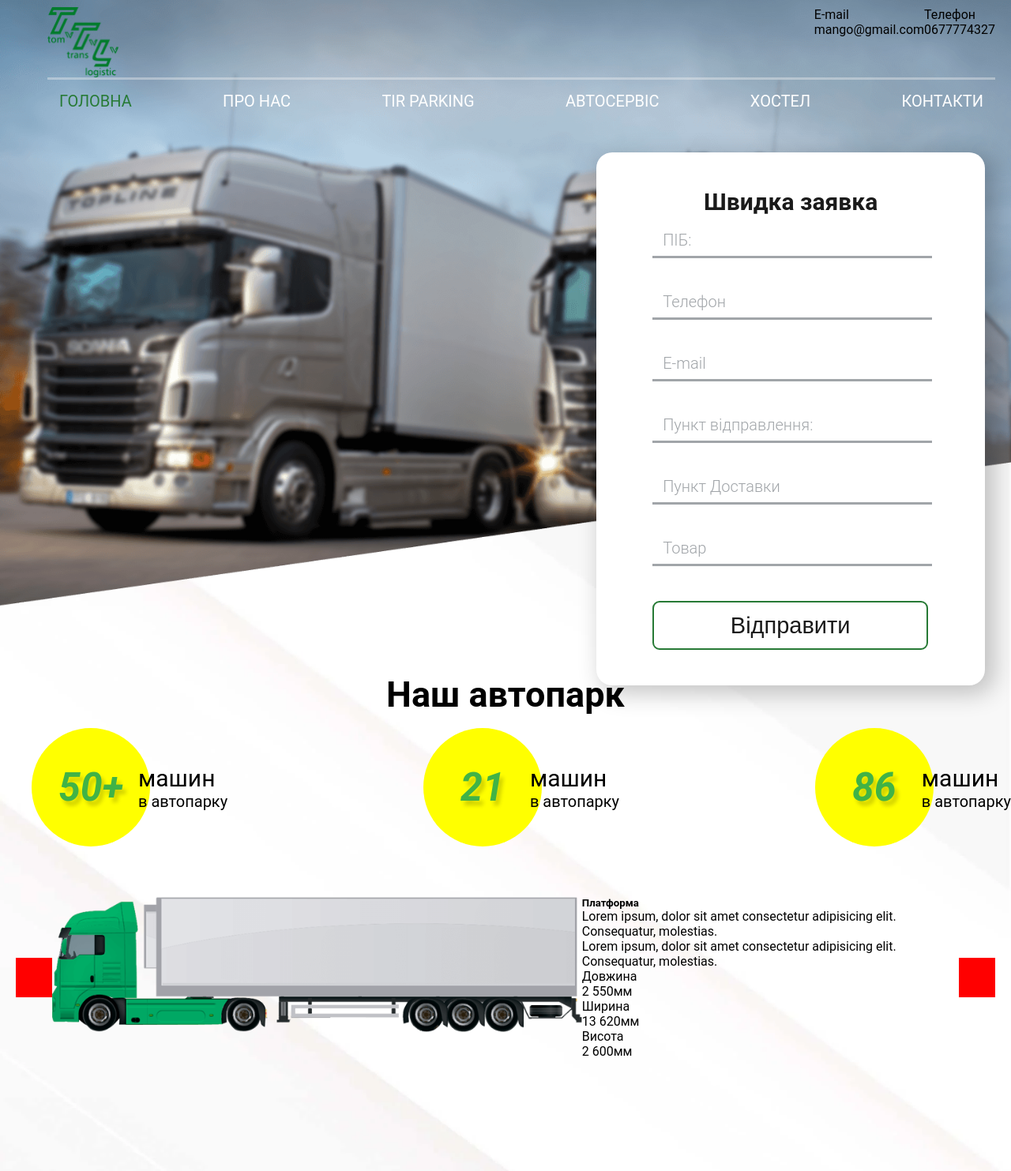
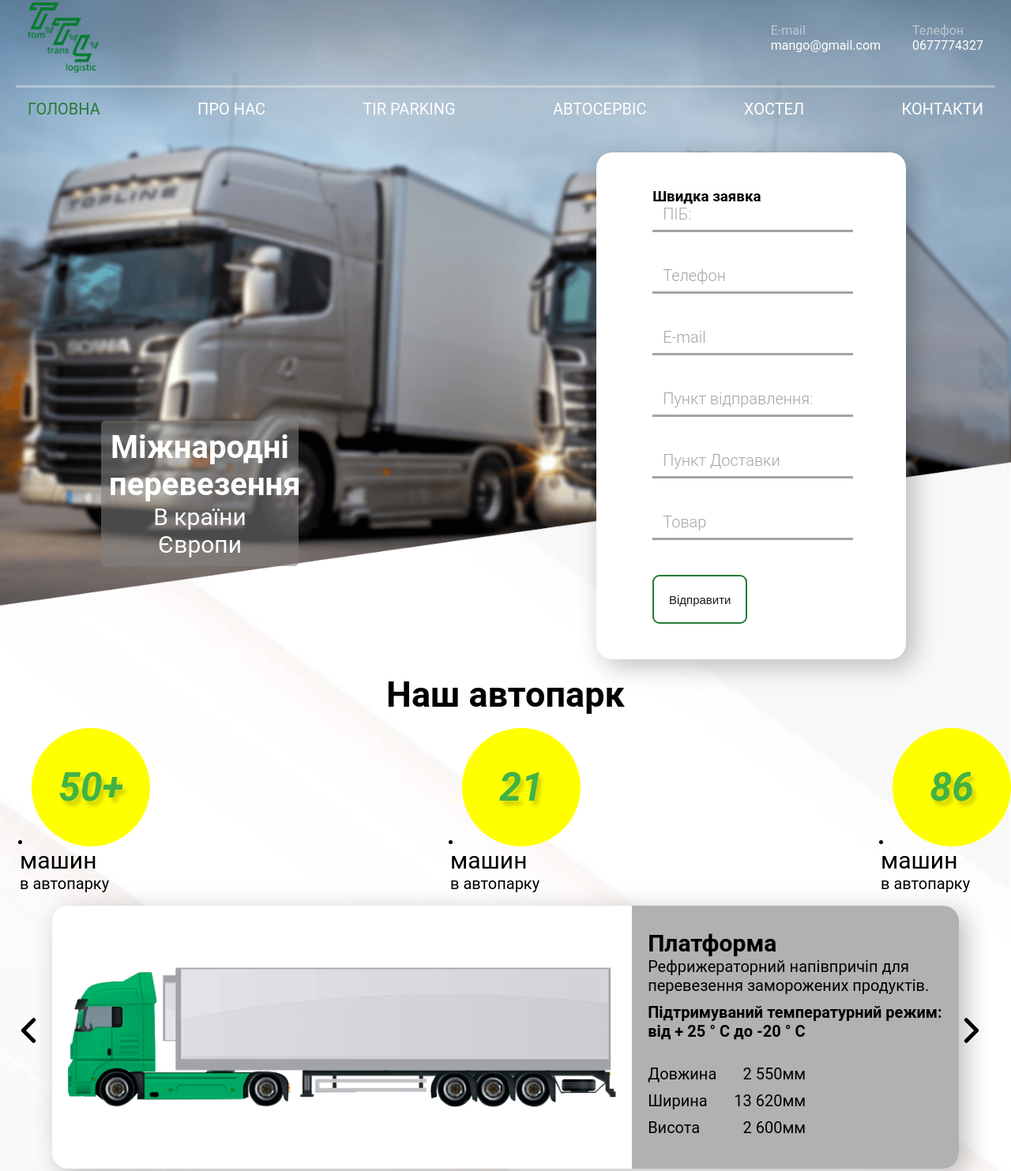
Before and after one commit to Sa-Vo/tomtrans-logistic, a React app: page / in a window 1280 px wide. Shown: the part 7-1490 px from the top of the page at 79% size. Built offline with nearby package versions, Linux system fonts and the light colour scheme.

Commit message:
add new slider

```diff
--- a/src/base.css
+++ b/src/base.css
@@ -34,47 +34,3 @@ h6 {
 p {
     margin: 0;
 }
-
-.wrapper {
-    display: flex;
-    align-items: center;
-    max-width: 1240px;
-    width: 100%;
-    min-height: 300px;
-    /* position: absolute; */
-    top: 50%;
-    left: 50%;
-    /* transform: translate(-50%, -50%); */
-    margin: auto;
-    padding: 0 20px;
-}
-.app {
-    width: 100%;
-    display: flex;
-    overflow: hidden;
-}
-.card {
-    min-width: 100%;
-    overflow: hidden;
-    display: flex;
-}
-.card img {
-    width: 100%;
-    height: auto;
-    display: block;
-    object-fit: cover;
-}
-
-.prev,
-.next {
-    cursor: pointer;
-    width: 50px;
-    height: 50px;
-    background-color: red;
-}
-.prev {
-    left: 0;
-}
-.next {
-    right: 0;
-}
--- a/src/components/Appbar/Menu.js
+++ b/src/components/Appbar/Menu.js
@@ -7,6 +7,7 @@ import {
     NavItem,
     NavItemBox,
     NavContactBox,
+    NavContactBoxItem,
     LogoBox,
     activeStyle,
 } from './MenuStyled';
@@ -22,14 +23,14 @@ const RightNav = ({ open }) => {
                     </LogoBox>
 
                     <NavContactBox>
-                        <div>
+                        <NavContactBoxItem>
                             <p>E-mail</p>
                             <p>mango@gmail.com</p>
-                        </div>
-                        <div>
+                        </NavContactBoxItem>
+                        <NavContactBoxItem>
                             <p>Телефон</p>
                             <p>0677774327</p>
-                        </div>
+                        </NavContactBoxItem>
                     </NavContactBox>
                 </NavTop>
                 <NavItemBox>
@@ -37,7 +38,7 @@ const RightNav = ({ open }) => {
                         <NavLink
                             to={routes.home}
                             exact
-                            activeStyle={{ color: `${activeStyle}`}}
+                            activeStyle={{ color: `${activeStyle}` }}
                         >
                             Головна
                         </NavLink>
--- a/src/components/Appbar/MenuStyled.js
+++ b/src/components/Appbar/MenuStyled.js
@@ -3,10 +3,11 @@ import * as palette from '../../utils/VariablesStyled';
 
 export const activeStyle = '#277a35';
 
-export const NavMenu = styled.ul`
+export const NavMenu = styled.div`
     list-style: none;
     display: flex;
     flex-direction: column;
+    padding-top: 1rem;
     /* flex-flow: row nowrap; */
 
     @media (max-width: 768px) {
@@ -27,15 +28,32 @@ export const NavMenu = styled.ul`
 export const NavTop = styled.section`
     display: flex;
     justify-content: space-between;
+    align-items: center;
+    padding: 0 1.5rem;
 `;
 
 export const LogoBox = styled.div`
     width: 9rem;
 `;
 
-export const NavContactBox = styled.article`
+export const NavContactBox = styled.ul`
+    padding: 0;
+    list-style: none;
     display: flex;
     justify-content: space-between;
+`;
+
+export const NavContactBoxItem = styled.li`
+    margin-right: 4rem;
+    p {
+        color: white;
+        &:nth-child(1) {
+            color: rgba(255, 255, 255, 0.5);
+        }
+    }
+    &:last-child {
+        margin: 0;
+    }
 `;
 
 export const NavItemBox = styled.ul`
--- a/src/components/Appbar/Navigation.js
+++ b/src/components/Appbar/Navigation.js
@@ -1,15 +1,31 @@
 import React from 'react';
 import styled from 'styled-components';
 import Burger from './Burger';
+import imgLogoPath from '../../assets/Logo.png';
 
 const Nav = styled.nav`
     height: auto;
     padding: 0 20px;
 `;
+const NavLogoBox = styled.div`
+    display: none;
+
+    @media (max-width: 768px) {
+        display: block;
+    }
+
+    img {
+        padding-top: 10px;
+        width: 70px;
+    }
+`;
 
 const Navigation = () => {
     return (
         <Nav>
+            <NavLogoBox>
+                <img src={imgLogoPath} alt="Logo" />
+            </NavLogoBox>
             <Burger />
         </Nav>
     );
--- a/src/components/CarPark/CarParkStyled.js
+++ b/src/components/CarPark/CarParkStyled.js
@@ -7,7 +7,7 @@ export const BoxInfoCar = styled.ul`
 `;
 
 export const BoxInfoCarItem = styled.li`
-    display: flex;
+    /* display: flex; */
     align-items: center;
 `;
 
--- a/src/components/FormOrder/FormOrder.js
+++ b/src/components/FormOrder/FormOrder.js
@@ -1,7 +1,15 @@
 import React from 'react';
-import { Form, InputBox, ButtonForm } from './FormOrderStyled';
+import { HeaderText, Form, InputBox, ButtonForm } from './FormOrderStyled';
 const FormOrder = () => (
     <>
+        <HeaderText>
+            <div>
+                <h2>
+                    Міжнародні <br /> перевезення
+                </h2>
+                <p>В країни Європи</p>
+            </div>
+        </HeaderText>
         <Form name="contact" method="post">
             <h3>Швидка заявка</h3>
             <input type="hidden" name="form-name" value="contact" />
--- a/src/components/FormOrder/FormOrderStyled.js
+++ b/src/components/FormOrder/FormOrderStyled.js
@@ -1,5 +1,41 @@
 import styled from 'styled-components';
 import * as palette from '../../utils/VariablesStyled';
+
+export const HeaderText = styled.div`
+    padding-top: 30rem;
+    width: 25rem;
+    margin: 0 auto;
+    text-align: center;
+
+    div {
+        padding: 1rem;
+        z-index: 9;
+        border-radius: 5px;
+        color: white;
+        background-color: #80808090;
+    }
+    @media (min-width: 425px) and (max-width: 1023px) {
+        width: 30rem;
+        h2 {
+            font-size: 4rem;
+        }
+        p {
+            font-size: 3rem;
+        }
+    }
+
+    @media ${palette.device.laptop} {
+        position: absolute;
+        top: 30%;
+        left: 10%;
+        h2 {
+            font-size: 4rem;
+        }
+        p {
+            font-size: 3rem;
+        }
+    }
+`;
 
 export const Form = styled.form`
     top: 25%;
@@ -10,21 +46,45 @@ export const Form = styled.form`
     border-radius: 20px;
     z-index: 2;
     box-shadow: ${palette.shadow};
+    display: none;
+    /* top: 18%;
+    left: 9%;
+    padding: 30px;
+    position: absolute;
+    background: ${palette.white};
+    border-radius: 20px;
+    z-index: 2;
+    box-shadow: ${palette.shadow};
 
-    h3 {
+    @media ${palette.device.mobileL} {
+        left: 14%;
+    }
+
+    @media ${palette.device.mobileL} {
+        left: 14.5%;
+    }
+
+    @media ${palette.device.tablet} {
+        left: 50%;
+    } */
+
+    @media ${palette.device.laptop} {
+        display: block;
+    }
+    */ h3 {
         position: relative;
         z-index: 5;
         margin: 0 0 20px;
         text-align: center;
         color: ${palette.black};
-        font-size: 30px;
+        font-size: 20px;
     }
 `;
 
 export const InputBox = styled.div`
     position: relative;
     margin-bottom: 44px;
-    width: 350px;
+    width: 250px;
 
     input {
         display: block;
@@ -68,9 +128,9 @@ export const InputBox = styled.div`
 export const ButtonForm = styled.button`
     border-radius: 9px;
     background-color: ${palette.white};
-    width: 349px;
+    width: 120px;
     height: 62px;
-    font-size: 29px;
+    font-size: 15px;
     color: ${palette.black};
     border: solid 2px ${palette.green};
     cursor: pointer;
--- a/src/components/Slider/Slider.js
+++ b/src/components/Slider/Slider.js
@@ -1,6 +1,9 @@
 import React from 'react';
 import SliderCard from './SliderCard';
+import { Slider, PrevArrow, NextArrow, SliderBox } from './SliderStyled';
 import SLideOne from '../../assets/Slide-1.png';
+import arrowLeft from '../../assets/left-arrow.png';
+import rightLeft from '../../assets/right-arrow.png';
 
 class SliderCar extends React.Component {
     state = {
@@ -9,9 +12,9 @@ class SliderCar extends React.Component {
                 image: `${SLideOne}`,
                 title: 'Платформа',
                 textOne:
-                    'Lorem ipsum, dolor sit amet consectetur adipisicing elit. Consequatur, molestias.',
+                    'Рефрижераторний напівпричіп для перевезення заморожених продуктів.',
                 textTwo:
-                    'Lorem ipsum, dolor sit amet consectetur adipisicing elit. Consequatur, molestias.',
+                    'Підтримуваний температурний режим: від + 25 ° C до -20 ° C',
                 lengthInfo: '13 620мм',
                 widthInfo: '2 550мм',
                 heightInfo: '2 600мм',
@@ -52,13 +55,17 @@ class SliderCar extends React.Component {
     render() {
         const { data } = this.state;
         return (
-            <div className="wrapper">
-                <div className="prev" onClick={this.prevClick}></div>
-                <div className="app" ref={this.myRef}>
+            <Slider>
+                <PrevArrow onClick={this.prevClick}>
+                    <img src={arrowLeft} alt="" />
+                </PrevArrow>
+                <SliderBox ref={this.myRef}>
                     <SliderCard data={data} />
-                </div>
-                <div className="next" onClick={this.nextClick}></div>
-            </div>
+                </SliderBox>
+                <NextArrow onClick={this.nextClick}>
+                    <img src={rightLeft} alt="" />
+                </NextArrow>
+            </Slider>
         );
     }
 }
--- a/src/components/Slider/SliderCard.js
+++ b/src/components/Slider/SliderCard.js
@@ -1,4 +1,13 @@
 import React from 'react';
+import {
+    Card,
+    SLiderImgBox,
+    SliderInfoBox,
+    SliderTitle,
+    SLiderSubText,
+    SizeBox,
+    SizeBoxItem,
+} from './SliderStyled';
 
 class SliderCard extends React.Component {
     render() {
@@ -11,33 +20,37 @@ class SliderCard extends React.Component {
         return (
             <>
                 {data.map((item, idx) => (
-                    <div className="card" key={idx}>
-                        <div>
+                    <Card key={idx}>
+                        <SLiderImgBox>
                             <img src={item.image} alt="" />
-                        </div>
+                        </SLiderImgBox>
 
-                        <div>
-                            <h5>{item.title}</h5>
-                            <p>{item.textOne}</p>
-                            <p>{item.textTwo}</p>
+                        <SliderInfoBox>
                             <div>
-                                <div>
+                                <SliderTitle>{item.title}</SliderTitle>
+                                <SLiderSubText>{item.textOne}</SLiderSubText>
+                                <SLiderSubText>
+                                    <b>{item.textTwo}</b>
+                                </SLiderSubText>
+                            </div>
+                            <SizeBox>
+                                <SizeBoxItem>
                                     <p>{size.length}</p>
                                     <p>{item.widthInfo}</p>
-                                </div>
+                                </SizeBoxItem>
 
-                                <div>
+                                <SizeBoxItem>
                                     <p>{size.width}</p>
                                     <p>{item.lengthInfo}</p>
-                                </div>
+                                </SizeBoxItem>
 
-                                <div>
+                                <SizeBoxItem>
                                     <p>{size.height}</p>
                                     <p>{item.heightInfo}</p>
-                                </div>
-                            </div>
-                        </div>
-                    </div>
+                                </SizeBoxItem>
+                            </SizeBox>
+                        </SliderInfoBox>
+                    </Card>
                 ))}
             </>
         );
--- a/src/components/Slider/SliderStyled.js
+++ b/src/components/Slider/SliderStyled.js
@@ -4,21 +4,43 @@ import * as palette from '../../utils/VariablesStyled';
 export const Slider = styled.div`
     display: flex;
     align-items: center;
-    svg {
-        width: 50px;
-        height: 50px;
-        margin: 0 20px;
-        transition: all 0.5s;
-
-        &:hover {
-            transition: all 0.5s;
-            color: green;
-            cursor: pointer;
-        }
-    }
+    max-width: 1240px;
+    width: 100%;
+    min-height: 30rem;
+    /* position: absolute; */
+    top: 50%;
+    left: 50%;
+    /* transform: translate(-50%, -50%); */
+    margin: auto;
+    /* padding: 0 2rem; */
 `;
 
-export const SliderItem = styled.div`
+export const PrevArrow = styled.div`
+    cursor: pointer;
+    width: 5rem;
+    height: 5rem;
+    border-radius: 50%;
+`;
+
+export const NextArrow = styled.div`
+    cursor: pointer;
+    width: 5rem;
+    height: 5rem;
+    border-radius: 50%;
+`;
+
+export const SliderBox = styled.div`
+    width: 100%;
+    display: flex;
+    overflow: hidden;
+    box-shadow: ${palette.shadow};
+    border-radius: 20px;
+    background-color: white;
+`;
+
+export const Card = styled.div`
+    min-width: 100%;
+    overflow: hidden;
     display: block;
 
     @media ${palette.device.laptop} {
@@ -26,36 +48,101 @@ export const SliderItem = styled.div`
     }
 `;
 
-export const SliderImgBox = styled.div`
-    padding: 50px 20px;
-    background-color: white;
+export const SLiderImgBox = styled.div`
+    padding: 5rem 2rem;
+    margin: auto;
+
+    @media ${palette.device.laptop} {
+        width: 65%;
+    }
+    img {
+        width: 100%;
+        height: auto;
+        display: block;
+        object-fit: cover;
+    }
 `;
 
 export const SliderInfoBox = styled.div`
-    background-color: #afafaf;
-    padding: 20px;
+    padding: 3rem 2rem;
+    background-color: #b1b1b1;
     display: flex;
-    p {
-        font-size: 20px;
-    }
+
     @media ${palette.device.laptop} {
+        width: 35%;
         display: block;
     }
 `;
 
-export const SliderTitle = styled.h6`
-    font-size: 30px;
-    font-weight: 500;
+export const SliderTitle = styled.h5`
+    font-size: 3rem;
 `;
 
-export const SliderSizeBox = styled.div`
-    width: 50%;
-    div {
-        display: flex;
-    }
+export const SLiderSubText = styled.p`
+    margin-bottom: 10px;
+    font-size: 2rem;
+`;
 
+export const SizeBox = styled.div`
+    margin: 0;
     @media ${palette.device.laptop} {
-        margin-top: 20px;
-        width: 100%;
+        margin-top: 3rem;
     }
 `;
+
+export const SizeBoxItem = styled.div`
+    display: flex;
+    justify-content: space-between;
+    max-width: 200px;
+    p {
+        font-size: 2rem;
+        margin-bottom: 1rem;
+    }
+`;
+
+// export const Slider = styled.div`
+//     display: flex;
+//     align-items: center;
+// `;
+
+// export const SliderItem = styled.div`
+//     display: block;
+
+//     @media ${palette.device.laptop} {
+//         display: flex;
+//     }
+// `;
+
+// export const SliderImgBox = styled.div`
+//     padding: 50px 20px;
+//     background-color: white;
+// `;
+
+// export const SliderInfoBox = styled.div`
+//     background-color: #afafaf;
+//     padding: 20px;
+//     display: flex;
+//     p {
+//         font-size: 20px;
+//     }
+//     @media ${palette.device.laptop} {
+//         display: block;
+//     }
+// `;
+
+// export const SliderTitle = styled.h6`
+//     font-size: 30px;
+//     font-weight: 500;
+// `;
+
+// export const SliderSizeBox = styled.div`
+//     width: 50%;
+//     div {
+//         display: flex;
+//     }
+
+//     @media ${palette.device.laptop} {
+//         margin-top: 20px;
+//         width: 100%;
+//     }
+// `;
```
Also changed, not shown: src/assets/left-arrow.png (added), src/assets/right-arrow.png (added).
